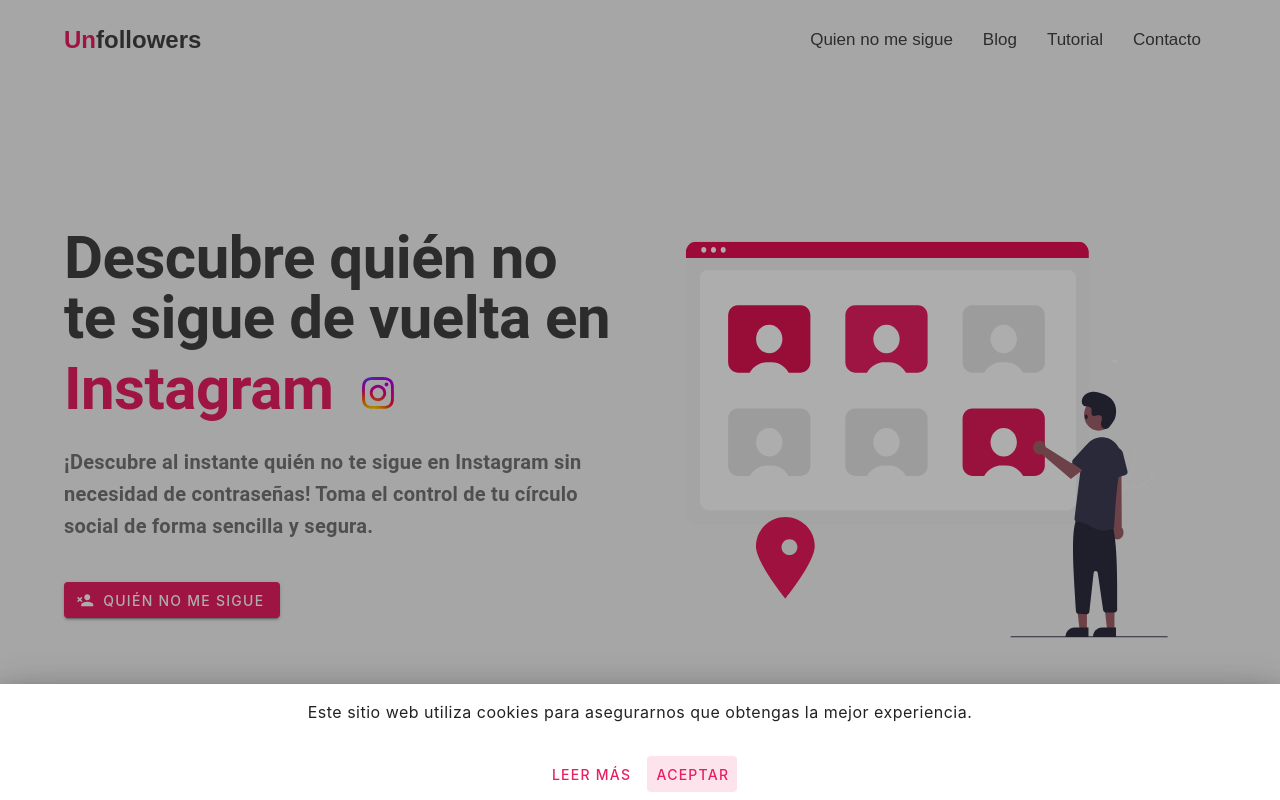
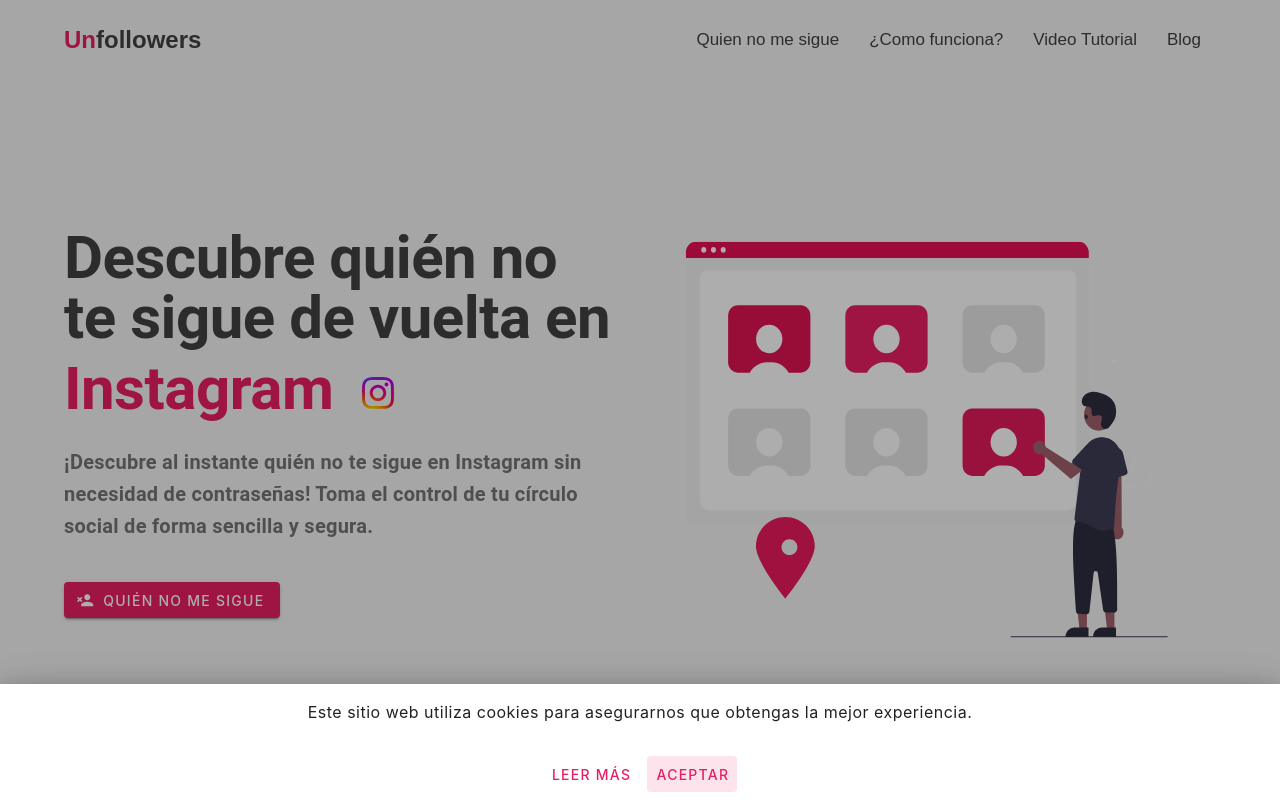
Before and after one commit to axlkun/Frontend-Unfollowers, a Vue app: page / in a window 1280 px wide. Built offline with nearby package versions, Linux system fonts and the light colour scheme; no server answers.

Commit message:
add new links

```diff
--- a/src/components/Header.vue
+++ b/src/components/Header.vue
@@ -8,9 +8,9 @@
             <label for="menu-toggle" class="menu-icon">&#9776;</label>
             <ul class="menu">
                 <li><a href="/results">Quien no me sigue</a></li>
+                <li><a href="/#how-works">¿Como funciona?</a></li>
+                <li><a href="/#steps">Video Tutorial</a></li>
                 <li><a href="/blog">Blog</a></li>
-                <li><a href="/#steps">Tutorial</a></li>
-                <li><a href="/#contact">Contacto</a></li>
             </ul>
         </nav>
     </header>
```
